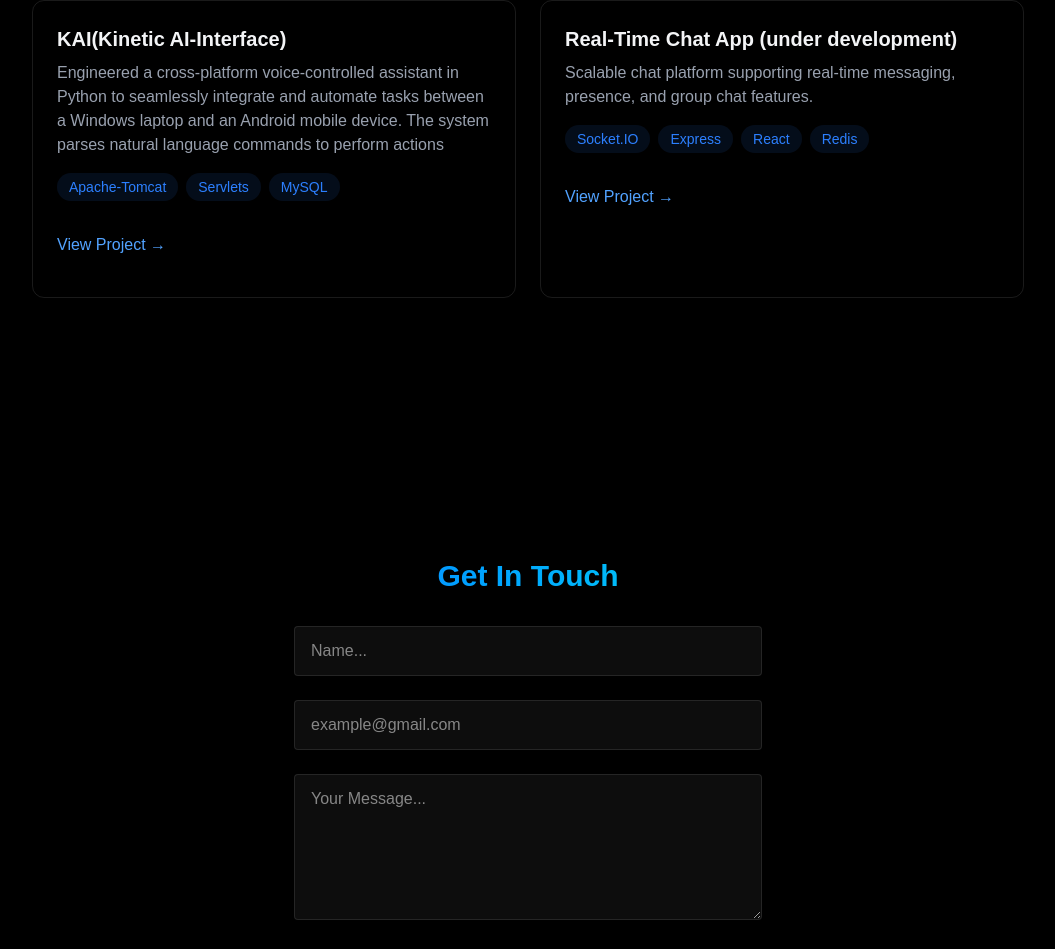
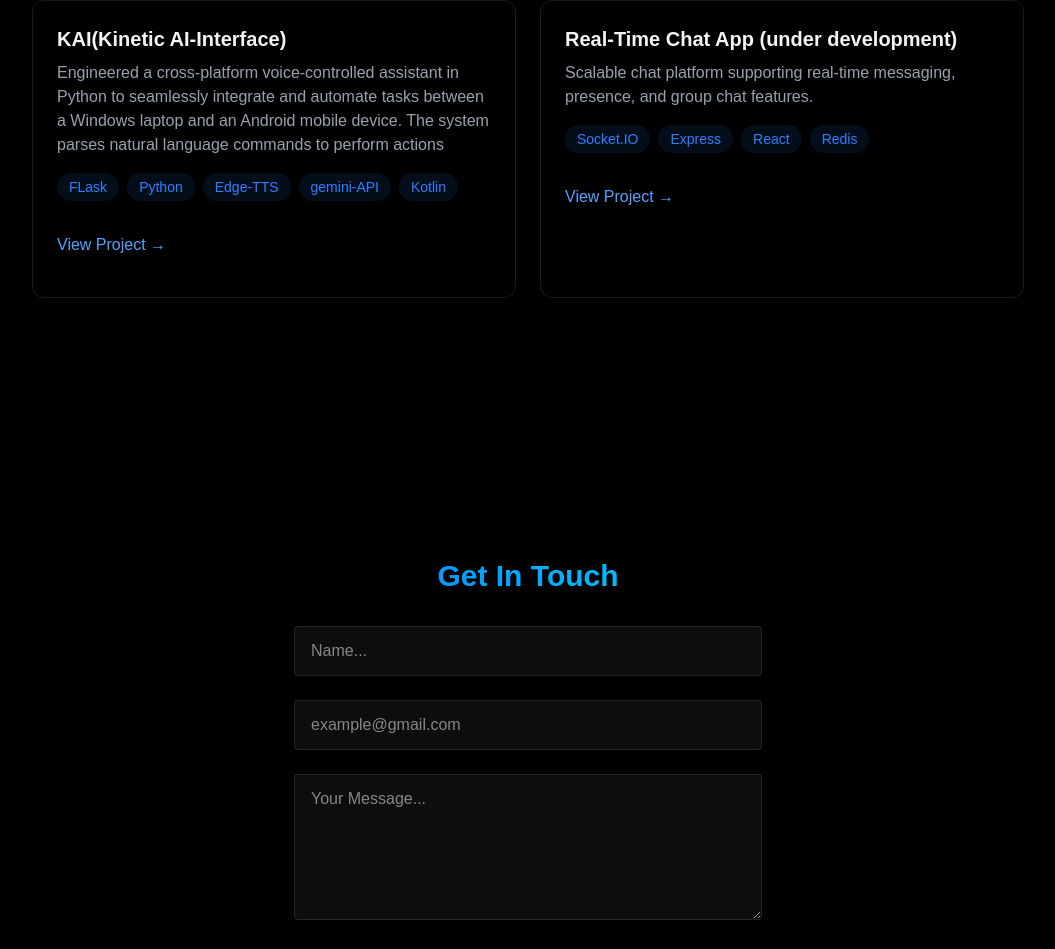
Before and after one commit to Vasisthayadav2123/portfolio-final, a React (Vite) app: page / in a window 1280 px wide. Shown: the part 2070-3019 px from the top of the page, without its empty margins (112-1167 px from the left). Built offline with nearby package versions, Linux system fonts and the light colour scheme.

Commit message:
Update projects.jsx

```diff
--- a/src/components/section/projects.jsx
+++ b/src/components/section/projects.jsx
@@ -95,7 +95,7 @@ export const Projects = () => {
 
               </p>
               <div className="flex flex-wrap gap-2 mb-4">
-                {[, "Apache-Tomcat", "Servlets", "MySQL"].map(
+                {[, "FLask", "Python", "Edge-TTS","gemini-API","Kotlin"].map(
                   (tech) => (
                     <span
                       key={tech}
```
